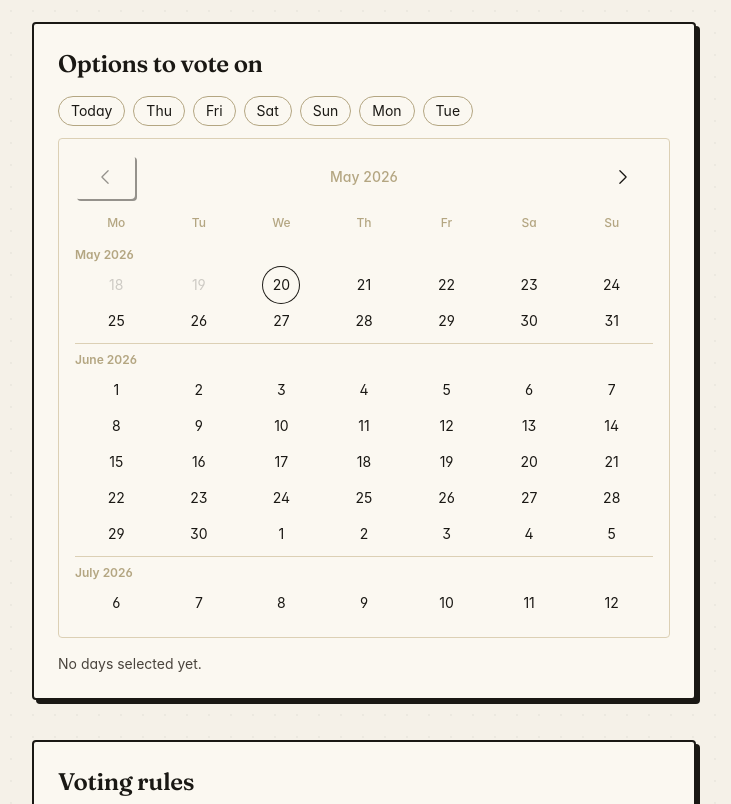
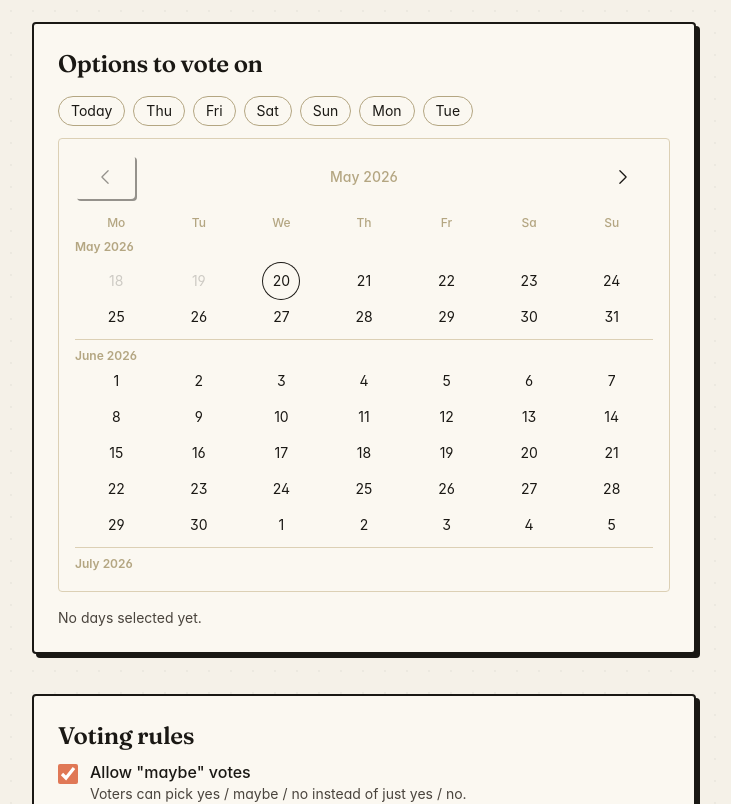
Before and after one commit to sebastianwien/whenly, a Vue app in the folder frontend/: page /new in a window 1280 px wide. Shown: the part 760-1564 px from the top of the page, without its empty margins (276-1007 px from the left). Built offline with nearby package versions, Linux system fonts and the light colour scheme; a web font is replaced by a local one.

Commit message:
feat: kalender als echtes band (translateY tape, kein block-swap)

```diff
--- a/frontend/src/components/DatePicker.vue
+++ b/frontend/src/components/DatePicker.vue
@@ -4,7 +4,7 @@ import { useI18n } from 'vue-i18n'
 import { ChevronLeftIcon, ChevronRightIcon } from '@heroicons/vue/24/outline'
 import {
   startOfWeek, addDays, addWeeks, format,
-  isBefore, startOfDay, isSameDay, getMonth
+  isBefore, startOfDay, isSameDay, getMonth, getYear
 } from 'date-fns'
 
 const props = defineProps<{
@@ -16,34 +16,66 @@ const emit = defineEmits<{
 
 const { t, tm, locale } = useI18n()
 
-const WEEKS_SHOWN = 8
+const ROW_H = 36        // px - matches h-9
+const VISIBLE_WEEKS = 8
+const TOTAL_WEEKS = 52  // rendered in the tape
 const today = startOfDay(new Date())
 const startMonday = startOfWeek(today, { weekStartsOn: 1 })
-const offset = ref(0)
-const direction = ref<'left' | 'right'>('right')
+const offset = ref(0)   // week index (0 = this week at top)
 
-const weeks = computed(() => {
-  const monday = addWeeks(startMonday, offset.value)
-  return Array.from({ length: WEEKS_SHOWN }, (_, wi) =>
-    Array.from({ length: 7 }, (_, di) => addDays(addWeeks(monday, wi), di))
-  )
+// All 52 weeks pre-rendered
+const allWeeks = Array.from({ length: TOTAL_WEEKS }, (_, wi) =>
+  Array.from({ length: 7 }, (_, di) => addDays(addWeeks(startMonday, wi), di))
+)
+
+const weekdayLabels = computed(() => tm('create.datepicker.weekdays') as string[])
+
+// Month label above a week row when month changes
+function monthLabel(wi: number): string | null {
+  if (wi === 0) return allWeeks[0][0].toLocaleDateString(locale.value, { month: 'long', year: 'numeric' })
+  const prev = allWeeks[wi - 1][0]
+  const cur  = allWeeks[wi][0]
+  if (getMonth(cur) !== getMonth(prev) || getYear(cur) !== getYear(prev)) {
+    return cur.toLocaleDateString(locale.value, { month: 'long', year: 'numeric' })
+  }
+  return null
+}
+
+// Header label: month of first visible week
+const headerLabel = computed(() =>
+  allWeeks[offset.value][0].toLocaleDateString(locale.value, { month: 'long', year: 'numeric' })
+)
+
+// translateY: each week = ROW_H px, month labels add 24px when present
+function rowTop(wi: number): number {
+  let y = 0
+  for (let i = 0; i < wi; i++) {
+    y += ROW_H
+    if (monthLabel(i + 1)) y += 24
+  }
+  return y
+}
+
+// Height of the visible window (VISIBLE_WEEKS rows + their month labels)
+const visibleHeight = computed(() => {
+  let h = 0
+  for (let i = offset.value; i < offset.value + VISIBLE_WEEKS; i++) {
+    h += ROW_H
+    if (i + 1 < TOTAL_WEEKS && monthLabel(i + 1)) h += 24
+  }
+  return h
 })
 
-function prev() {
-  if (offset.value <= 0) return
-  direction.value = 'left'
-  offset.value = Math.max(0, offset.value - 2)
-}
-function next() {
-  direction.value = 'right'
-  offset.value += 2
-}
+// Offset in px for the tape
+const tapeY = computed(() => rowTop(offset.value))
 
+function prev() { if (offset.value > 0) offset.value = Math.max(0, offset.value - 2) }
+function next() { if (offset.value + VISIBLE_WEEKS < TOTAL_WEEKS) offset.value = Math.min(TOTAL_WEEKS - VISIBLE_WEEKS, offset.value + 2) }
+
+// Quick-select chips
 const quickDays = computed(() =>
   Array.from({ length: 7 }, (_, i) => addDays(today, i))
 )
-
-const weekdayLabels = computed(() => tm('create.datepicker.weekdays') as string[])
 
 function isoDate(d: Date): string { return format(d, 'yyyy-MM-dd') }
 function isSelected(d: Date): boolean { return props.selected.includes(isoDate(d)) }
@@ -55,14 +87,6 @@ function toggle(d: Date) {
 function quickLabel(d: Date): string {
   if (isSameDay(d, today)) return t('create.datepicker.today')
   return d.toLocaleDateString(locale.value, { weekday: 'short' })
-}
-
-function monthLabelForWeek(week: Date[], wi: number): string | null {
-  if (wi === 0) return week[0].toLocaleDateString(locale.value, { month: 'long', year: 'numeric' })
-  if (getMonth(week[0]) !== getMonth(weeks.value[wi - 1][0])) {
-    return week[0].toLocaleDateString(locale.value, { month: 'long', year: 'numeric' })
-  }
-  return null
 }
 </script>
 
@@ -84,22 +108,22 @@ function monthLabelForWeek(week: Date[], wi: number): string | null {
       </button>
     </div>
 
-    <!-- Rolling calendar -->
-    <div class="surface-soft rounded-xl p-4 select-none overflow-hidden">
-      <!-- Navigation -->
+    <!-- Calendar -->
+    <div class="surface-soft rounded-xl p-4 select-none">
+      <!-- Navigation header -->
       <div class="flex items-center justify-between mb-3">
         <button type="button" class="btn btn-ghost p-1" :disabled="offset === 0" @click="prev">
           <ChevronLeftIcon class="w-5 h-5" />
         </button>
         <span class="text-sm text-[var(--color-sand-400)] font-medium capitalize">
-          {{ weeks[0][0].toLocaleDateString(locale, { month: 'long', year: 'numeric' }) }}
+          {{ headerLabel }}
         </span>
-        <button type="button" class="btn btn-ghost p-1" @click="next">
+        <button type="button" class="btn btn-ghost p-1" :disabled="offset + VISIBLE_WEEKS >= TOTAL_WEEKS" @click="next">
           <ChevronRightIcon class="w-5 h-5" />
         </button>
       </div>
 
-      <!-- Weekday headers (static, outside slide) -->
+      <!-- Weekday headers (fixed) -->
       <div class="grid grid-cols-7 mb-1">
         <div
           v-for="wd in weekdayLabels"
@@ -110,18 +134,25 @@ function monthLabelForWeek(week: Date[], wi: number): string | null {
         </div>
       </div>
 
-      <!-- Animated weeks -->
-      <Transition :name="direction === 'right' ? 'scroll-down' : 'scroll-up'" mode="out-in">
-        <div :key="offset">
-          <div v-for="(week, wi) in weeks" :key="wi">
+      <!-- Tape window -->
+      <div class="overflow-hidden relative" :style="{ height: visibleHeight + 'px' }">
+        <div
+          class="absolute w-full"
+          style="transition: transform 0.28s cubic-bezier(0.4, 0, 0.2, 1)"
+          :style="{ transform: `translateY(-${tapeY}px)` }"
+        >
+          <template v-for="(week, wi) in allWeeks" :key="wi">
+            <!-- Month label -->
             <div
-              v-if="monthLabelForWeek(week, wi)"
-              class="text-xs text-[var(--color-sand-400)] font-semibold capitalize pt-2 pb-1"
-              :class="wi > 0 ? 'border-t border-[var(--color-sand-300)] mt-1' : ''"
+              v-if="monthLabel(wi)"
+              class="text-xs text-[var(--color-sand-400)] font-semibold capitalize pb-1"
+              :class="wi > 0 ? 'border-t border-[var(--color-sand-300)] pt-2 mt-1' : ''"
+              style="height: 24px"
             >
-              {{ monthLabelForWeek(week, wi) }}
+              {{ monthLabel(wi) }}
             </div>
-            <div class="grid grid-cols-7">
+            <!-- Week row -->
+            <div class="grid grid-cols-7" :style="{ height: ROW_H + 'px' }">
               <button
                 v-for="d in week"
                 :key="isoDate(d)"
@@ -138,26 +169,9 @@ function monthLabelForWeek(week: Date[], wi: number): string | null {
                 {{ d.getDate() }}
               </button>
             </div>
-          </div>
+          </template>
         </div>
-      </Transition>
+      </div>
     </div>
   </div>
 </template>
-
-<style scoped>
-.scroll-down-enter-active,
-.scroll-down-leave-active,
-.scroll-up-enter-active,
-.scroll-up-leave-active {
-  transition: transform 0.2s ease, opacity 0.2s ease;
-}
-
-/* forward (>) : neuer Inhalt kommt von unten, 2 Zeilen = 88px */
-.scroll-down-enter-from { transform: translateY(88px); opacity: 0; }
-.scroll-down-leave-to   { transform: translateY(-88px); opacity: 0; }
-
-/* backward (<) : neuer Inhalt kommt von oben */
-.scroll-up-enter-from   { transform: translateY(-88px); opacity: 0; }
-.scroll-up-leave-to     { transform: translateY(88px); opacity: 0; }
-</style>
```
